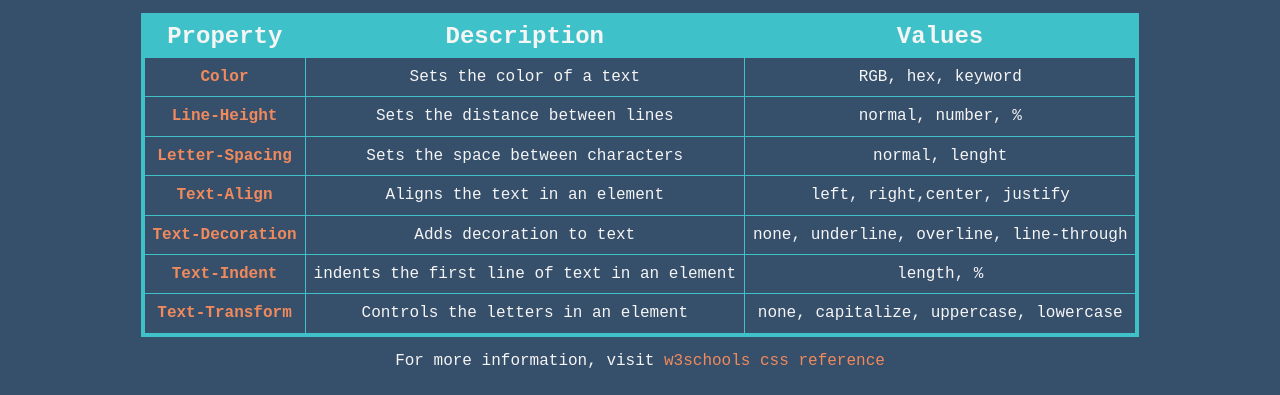
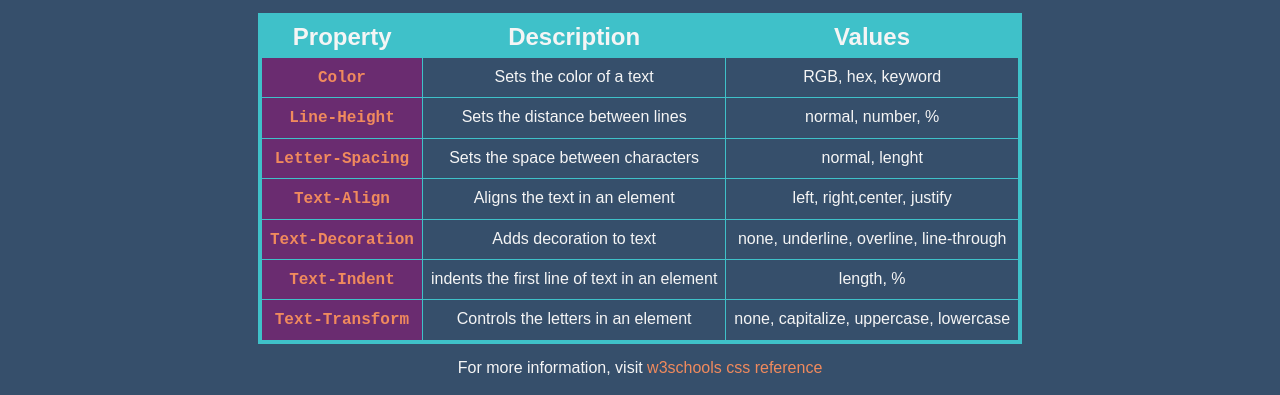
Before and after one commit to PedigreeHaggis/cheatsheeet, a plain HTML site: page index.html in a window 1280 px wide. Shown: the part 405-800 px from the top of the page. Drawn offline with Linux system fonts and the light colour scheme.

Commit message:
update fonts v 0.2

```diff
--- a/resources/css/styles.css
+++ b/resources/css/styles.css
@@ -1,7 +1,10 @@
 /* universal selectors */
 * {
   box-sizing: border-box;
-  font-family: monospace;
+}
+
+body {
+  font-family: Arial, Helvetica, sans-serif;
 }
 
 a {
@@ -15,11 +18,6 @@ a:hover {
 
 em {
   font-style: italic;
-}
-
-header,
-.table-header {
-  font-family: Arial, Helvetica, sans-serif;
 }
 
 /* header section */
@@ -99,6 +97,8 @@ td {
 .property {
   font-weight: 900;
   color: #f08a5d;
+  background-color: #6a2c70;
+  font-family: monospace;
   text-transform: capitalize;
 }
 
```
